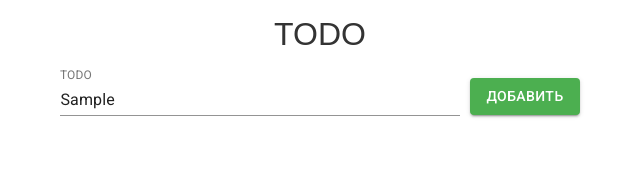
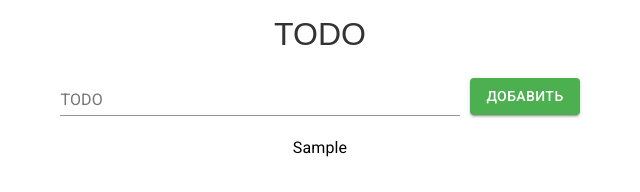
Before and after one commit to chunaixxx/react-todo-app, a React app: page / in a window 1280 px wide. Both pictures are taken after typing "Sample" into the empty fields and a click on the button "ДОБАВИТЬ". Shown: the part 134-326 px from the top of the page, without its empty margins (320-960 px from the left). Built offline with nearby package versions, Linux system fonts and the light colour scheme.

Commit message:
Добавление возможности оставить задание (Базовый функционал)

```diff
--- a/src/App.js
+++ b/src/App.js
@@ -1,10 +1,14 @@
-import React, { Component } from "react";
+import React, { useState, useRef } from "react";
 import './styles/App.css';
 
 import { makeStyles } from '@material-ui/core/styles';
 
 import TextField from '@material-ui/core/TextField';
 import Button from '@material-ui/core/Button';
+
+import List from '@material-ui/core/List';
+import ListItem from '@material-ui/core/ListItem';
+import ListItemText from '@material-ui/core/ListItemText';
 
 const useStyles = makeStyles((theme) => ({
 	form: {
@@ -24,24 +28,55 @@ const useStyles = makeStyles((theme) => ({
 			backgroundColor: '#81c784',
 		}
 	},
+
+	listItem: {
+		textAlign: 'center'
+	}
 }));
 
 const App = () => {
 	const classes = useStyles();
+
+	const [todos, setTodos] = useState([])
+	const [textAreaValue, setTextAreaValue] = useState('');
+
+	const handleChangeTextField = e => {
+		setTextAreaValue(e.target.value);
+	}
+
+	const addTodo = () => {
+		setTodos(prevState => [...prevState, {id: prevState.length + 1, text: textAreaValue}]);
+		setTextAreaValue('');
+	}
 
 	return (
 		<main className="main">
 			<h1 className="main__title">TODO</h1>
 
 			<form className={classes.form} noValidate autoComplete="off">
-				<TextField className={classes.form__textarea} id="standard-basic" label="TODO" />
+				<TextField value={textAreaValue} onChange={handleChangeTextField} className={classes.form__textarea} id="standard-basic" label="TODO" />
 				<Button
 					variant="contained"
-        			className={classes.form__submit}
+					className={classes.form__submit}
+					onClick={() => addTodo()}
 				>
 					Добавить
 				</Button>
 			</form>
+
+			<List>
+				{
+					todos.map(item =>
+						(
+							<ListItem key={item.id} className={classes.listItem}>
+								<ListItemText
+									primary={item.text}
+								/>
+							</ListItem>
+						)
+					)
+				}
+            </List>
 		</main>
 	)
 }
```
